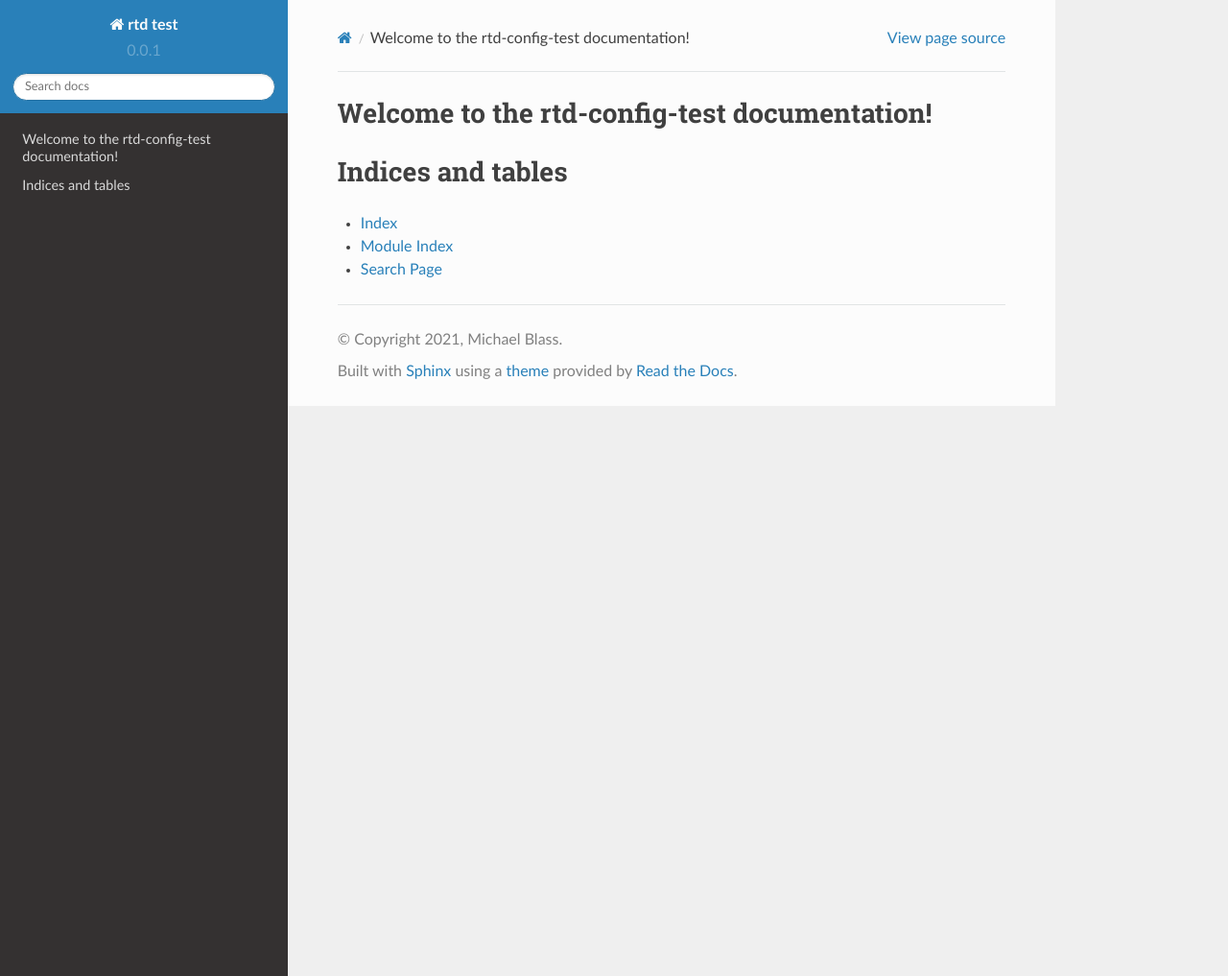
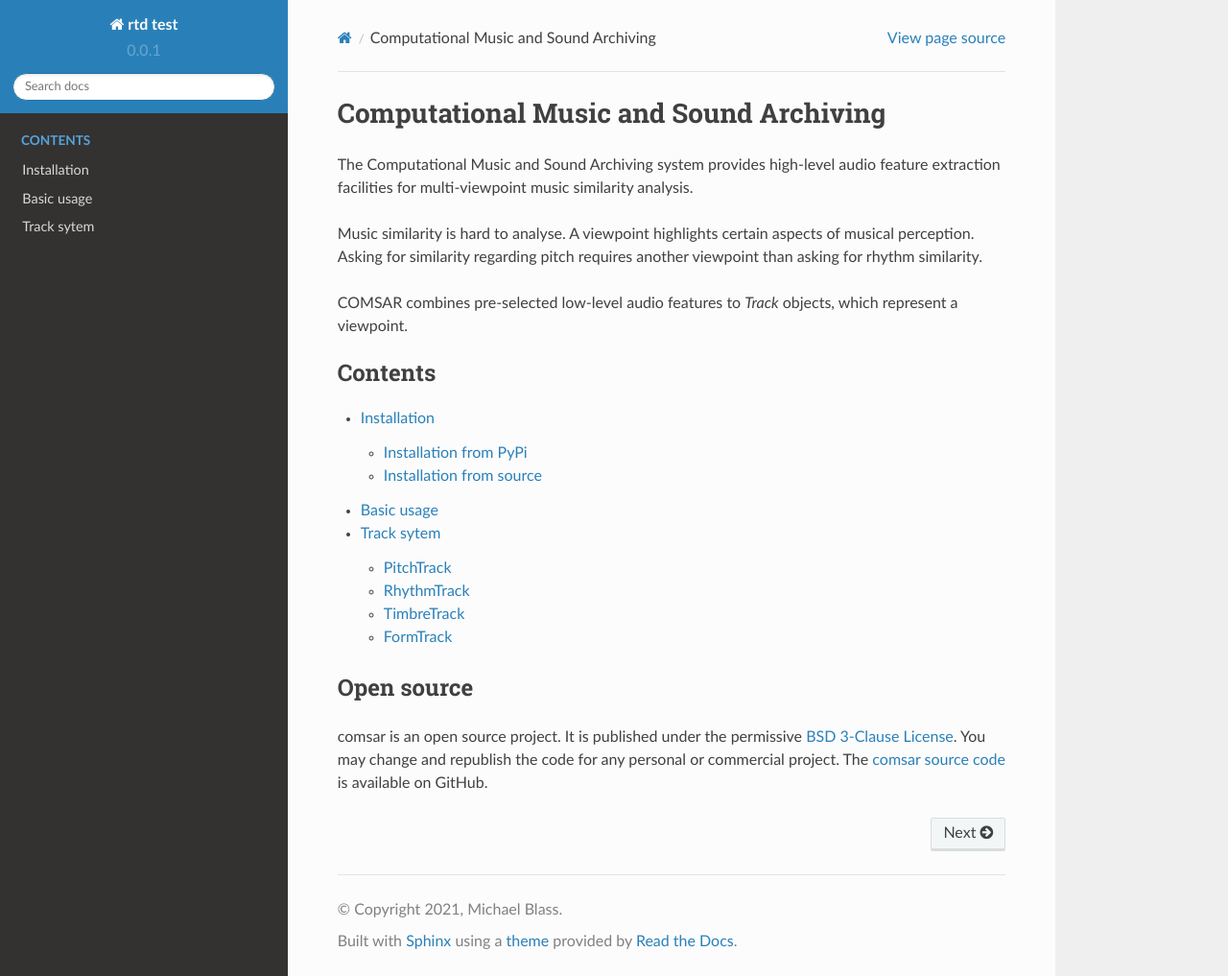
Before and after one commit to Teagum/rtd, a Sphinx documentation site: the page built from docs/source/index.rst, in a window 1280 px wide and 1017 px high. Shown: the whole window at 96% size. Built offline with Sphinx 7.4.7 and the Read the Docs theme 2.0.0, drawn with Linux system fonts in a browser that asks for light colours.

Commit message:
Copy contets comsar/doc.

```diff
--- a/docs/source/index.rst
+++ b/docs/source/index.rst
@@ -1,20 +1,34 @@
-.. comsar rtd test documentation master file, created by
-   sphinx-quickstart on Tue Apr 20 15:10:22 2021.
-   You can adapt this file completely to your liking, but it should at least
-   contain the root `toctree` directive.
+.. COMSAR documentation master file, created by
+   sphinx-quickstart on Fri Feb 19 07:54:14 2021.
 
-Welcome to the rtd-config-test documentation!
-==============================================
+Computational Music and Sound Archiving
+=======================================
+The Computational Music and Sound Archiving system provides high-level audio
+feature extraction facilities for multi-viewpoint music similarity analysis.
+
+Music similarity is hard to analyse. A viewpoint highlights certain aspects of
+musical perception. Asking for similarity regarding pitch requires another
+viewpoint than asking for rhythm similarity.
+
+COMSAR combines pre-selected low-level audio features to *Track*
+objects, which represent a viewpoint.
+
 
 .. toctree::
    :maxdepth: 2
-   :caption: Contents:
+   :caption: Contents
+
+   install
+   basics
+   tracks
 
 
+Open source
+----------------------------------------
+comsar is an open source project. It is published under the permissive `BSD
+3-Clause License`_. You may change and republish the code for any personal or
+commercial project. The `comsar source code`_ is available on GitHub.
 
-Indices and tables
-==================
+.. _BSD 3-Clause License: https://opensource.org/licenses/BSD-3-Clause
 
-* :ref:`genindex`
-* :ref:`modindex`
-* :ref:`search`
+.. _comsar source code: https://github.com/ifsm/comsar
--- /dev/null
+++ b/docs/source/tracks.rst
@@ -0,0 +1,19 @@
+****************************************
+Track sytem
+****************************************
+
+PitchTrack
+========================================
+
+RhythmTrack
+========================================
+
+TimbreTrack
+========================================
+
+.. autoclass:: comsar.tracks.TimbreTrack
+   :members:
+
+FormTrack
+========================================
+Implementation of the FormTrack is planed.
```
Also changed, not shown: docs/source/basics.rst (added, +21 -0 lines), docs/source/install.rst (added, +29 -0 lines).
